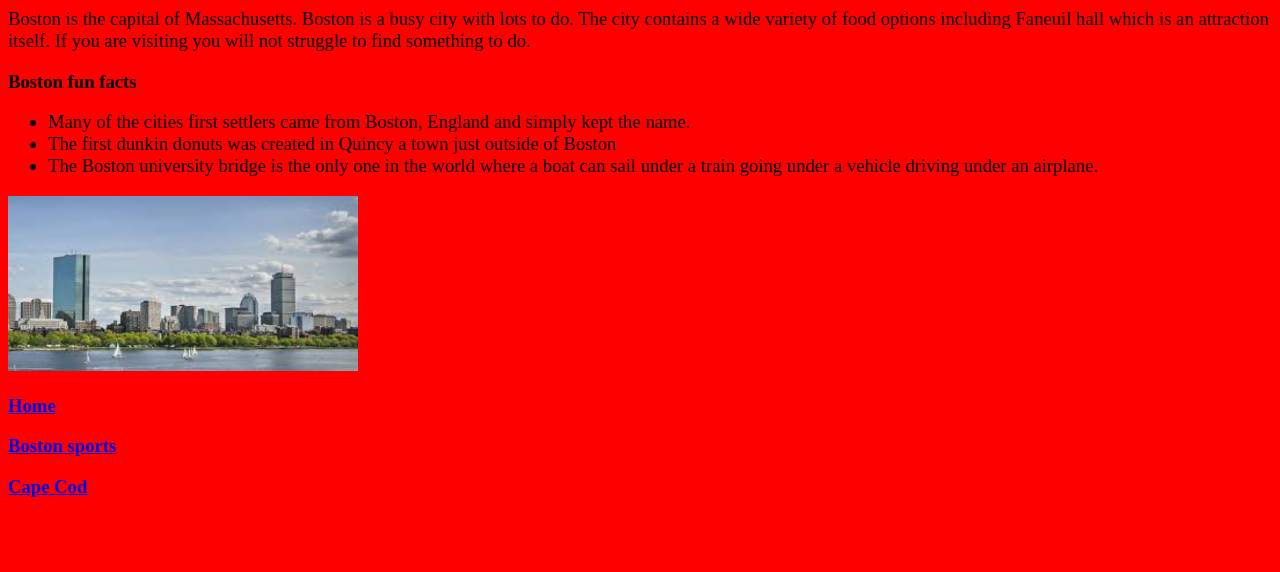
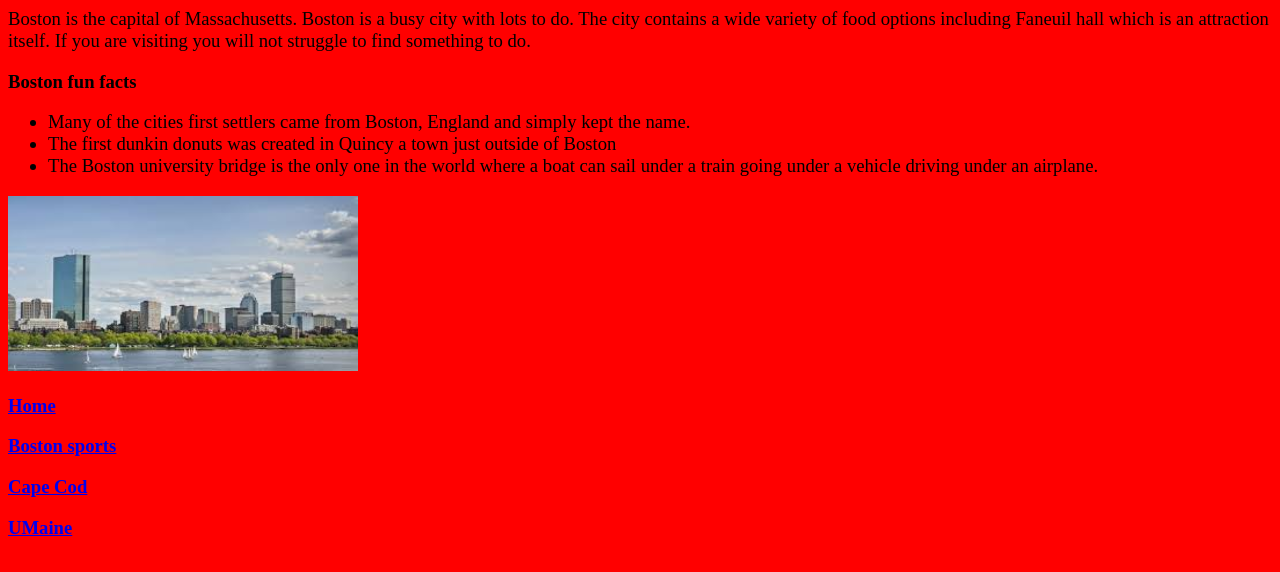
Before and after one commit to ajtarallo/AjTarallo.github.io, a plain HTML site: page pg4.html in a window 1280 px wide. Drawn offline with Linux system fonts and the light colour scheme; a web font is replaced by a local one.

Commit message:
Add files via upload

```diff
--- a/pg4.html
+++ b/pg4.html
@@ -35,6 +35,10 @@
 </p>
 
 <p>	<A HREF="pg3.html"> Cape Cod </A>
+
 </p>
+<p><A HREF="https://www.mbta.com/schedules"> UMaine </A>
+
+  </p>
 
 </html>
```
